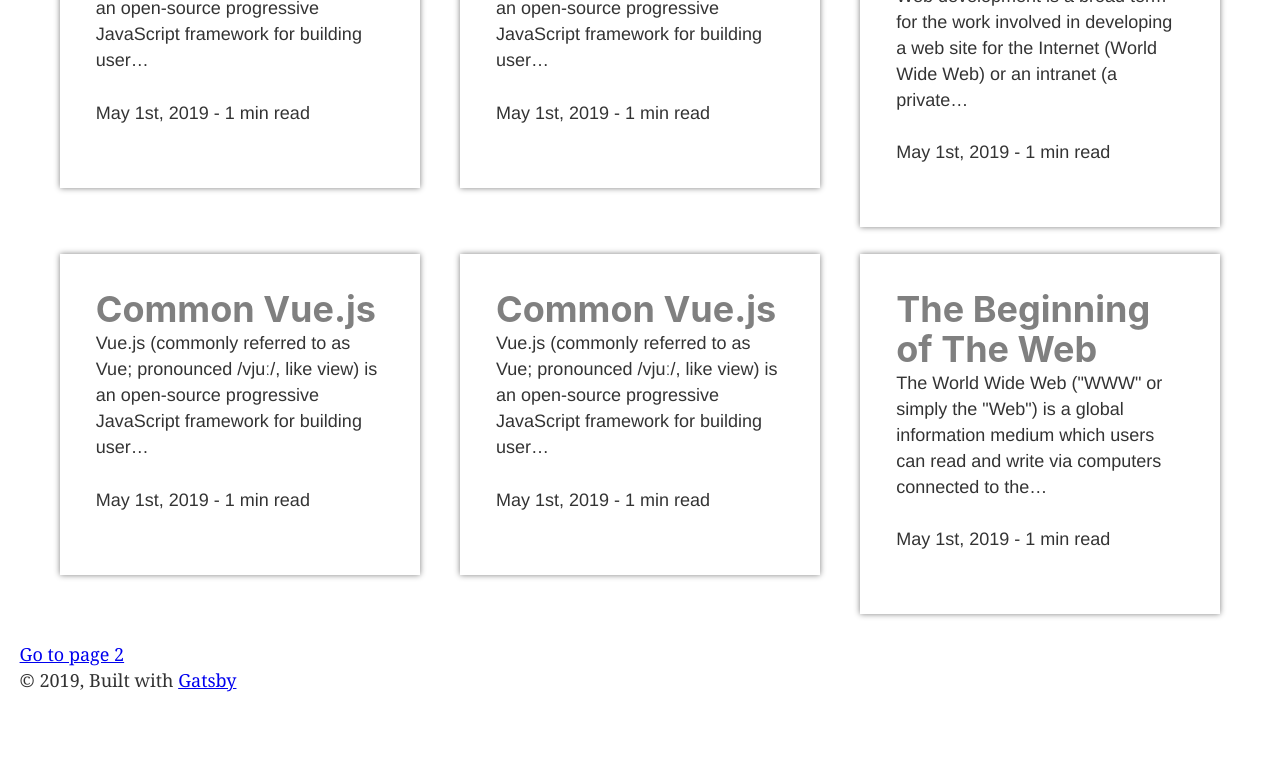
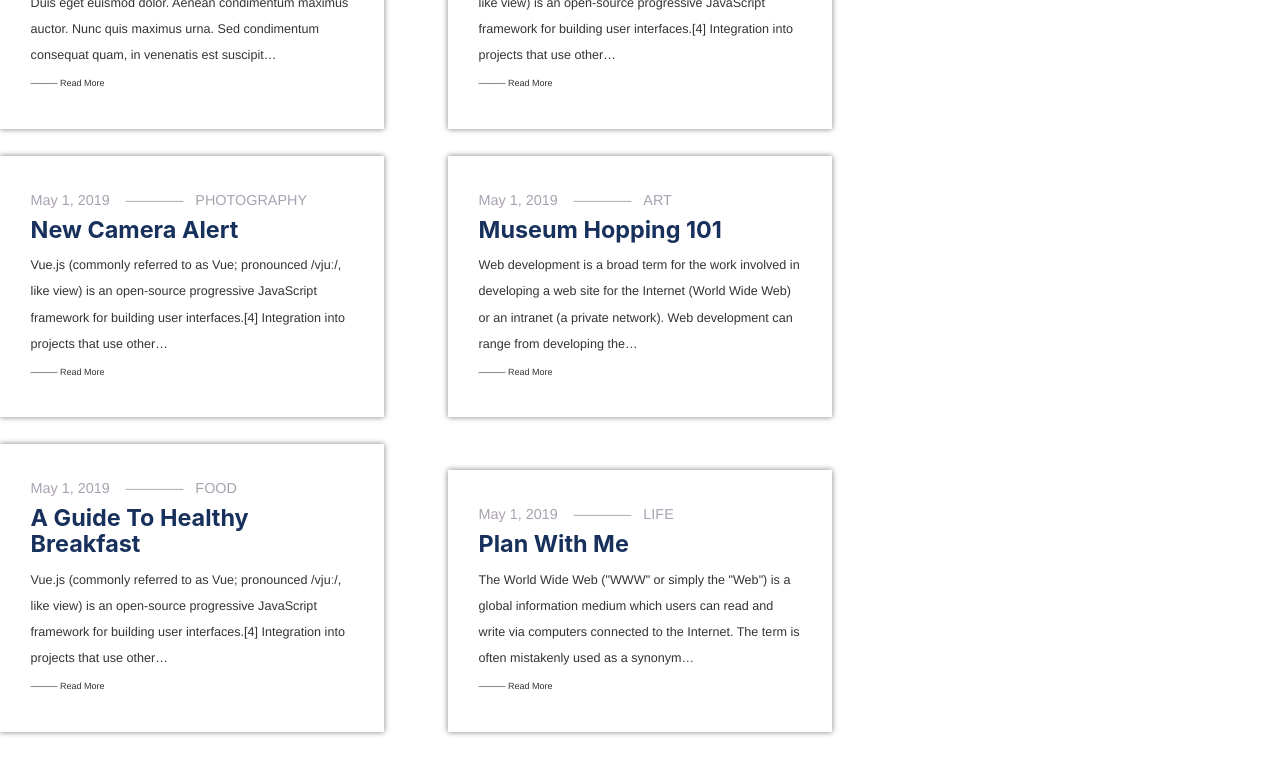
Before and after one commit to aakbarkhan/prtp, a Gatsby site: page / in a window 1280 px wide. Shown: the part 497-1254 px from the top of the page. Before the commit the page ends 1217 px from the top, so only its background shows below. Built offline with nearby package versions, Linux system fonts and the light colour scheme; Gatsby itself is replaced by a stand-in of ours.

Commit message:
Added Styling For Blog Cards

```diff
--- a/gatsby-config.js
+++ b/gatsby-config.js
@@ -28,6 +28,18 @@ module.exports = {
         icon: `src/images/gatsby-icon.png`, // This path is relative to the root of the site.
       },
     },
+    {
+      resolve: `gatsby-source-filesystem`,
+      options: {
+        path: `${__dirname}/src/pages`,
+      },
+    },
+    {
+      resolve: `gatsby-source-filesystem`,
+      options: {
+        path: `${__dirname}/src/images`,
+      },
+    },
     `gatsby-plugin-offline`,
     {
       resolve: 'gatsby-source-filesystem',
--- a/package.json
+++ b/package.json
@@ -10,7 +10,8 @@
     "gatsby-plugin-manifest": "^2.2.23",
     "gatsby-plugin-offline": "^3.0.21",
     "gatsby-plugin-react-helmet": "^3.1.13",
-    "gatsby-plugin-sharp": "^2.2.31",
+    "gatsby-plugin-sharp": "^2.3.2",
+    "gatsby-remark-images": "^3.1.32",
     "gatsby-source-filesystem": "^2.1.33",
     "gatsby-transformer-remark": "^2.6.35",
     "gatsby-transformer-sharp": "^2.2.23",
--- a/src/components/blogs.js
+++ b/src/components/blogs.js
@@ -1,16 +1,23 @@
 import React from 'react'
 import Link from 'gatsby-link'
+import Img from "gatsby-image"
 
 const Blogs = ({ data }) => {
+  // let post = data.markdownRemark
+  // let featuredImgFluid = post.frontmatter.featuredImage.childImageSharp.fluid
   console.log(data);
   return (
     <div className="blog-container">
+
       {data.edges.map(({node}) => (
+
         <Link to={node.fields.slug} style={{ textDecoration: 'none', color: 'inherit'}}>
           <div key={node.id} className="blog-card">
+          {/* <p>{node.frontmatter.featuredImage}</p> */}
+            <p className="blog-date-topic">{node.frontmatter.date} &nbsp;&nbsp; ———— &nbsp;&nbsp;{node.frontmatter.topic}</p>
             <h3 className="blog-title">{node.frontmatter.title}</h3>
             <p className="blog-excerpt">{node.excerpt}</p>
-            <p className="blog-date-read">{node.frontmatter.date} - {node.frontmatter.read}</p>
+            <p className="read-more"> ——— Read More</p>
           </div>
         </Link>
       ))}
--- a/src/components/layout.js
+++ b/src/components/layout.js
@@ -29,8 +29,8 @@ const Layout = ({ children }) => {
       <div
         style={{
           margin: `0 auto`,
-          maxWidth: 1300,
-          padding: `0px 1.0875rem 1.45rem`,
+          maxWidth: 1500,
+          // padding: `0px 1.0875rem 1.45rem`,
           paddingTop: 0,
         }}
       >
--- a/src/content/blogs/blog-five.md
+++ b/src/content/blogs/blog-five.md
@@ -1,7 +1,7 @@
 ---
-title: "Common Vue.js"
-date: "May 1st, 2019"
+title: "New Camera Alert"
+date: "May 1, 2019"
 read: "1 min read"
-topic: "feature"
+topic: "PHOTOGRAPHY"
 ---
 Vue.js (commonly referred to as Vue; pronounced /vjuː/, like view) is an open-source progressive JavaScript framework for building user interfaces.[4] Integration into projects that use other JavaScript libraries is made easy with Vue because it is designed to be incrementally adoptable. Vue can also function as a web application framework capable of powering advanced single-page applications. - Wikipedia
--- a/src/content/blogs/blog-four.md
+++ b/src/content/blogs/blog-four.md
@@ -1,7 +1,14 @@
 ---
-title: "Common Vue.js"
-date: "May 1st, 2019"
+title: "Pizza Tour"
+date: "November 16, 2019"
 read: "1 min read"
-topic: "feature"
+topic: "FOOD"
+featuredImage: ../../images/tea.jpg
 ---
-Vue.js (commonly referred to as Vue; pronounced /vjuː/, like view) is an open-source progressive JavaScript framework for building user interfaces.[4] Integration into projects that use other JavaScript libraries is made easy with Vue because it is designed to be incrementally adoptable. Vue can also function as a web application framework capable of powering advanced single-page applications. - Wikipedia
+
+
+Lorem ipsum dolor sit amet, consectetur adipiscing elit. Duis eget euismod dolor. Aenean condimentum maximus auctor. Nunc quis maximus urna. Sed condimentum consequat quam, in venenatis est suscipit ac. Suspendisse potenti. Morbi imperdiet aliquet metus, non tempor justo pretium a. Sed nec laoreet nunc. In hac habitasse platea dictumst. Aliquam sagittis magna vitae metus euismod, porta pellentesque metus scelerisque. Ut et tortor lobortis, venenatis nunc et, volutpat augue. Sed vestibulum risus vel arcu euismod malesuada. Lorem ipsum dolor sit amet, consectetur adipiscing elit.
+
+Nam risus ligula, ultrices sed purus eget, iaculis maximus sem. Sed ultrices eget tortor vel hendrerit. In ut nibh lacus. Donec suscipit aliquet tortor, eu tincidunt ipsum placerat eget. Proin eget tempus dui. Maecenas sit amet mauris diam. Morbi lacinia ex a sem suscipit eleifend et id urna. Mauris hendrerit velit quis gravida semper. Fusce et maximus lacus. Morbi pellentesque placerat leo a tincidunt.
+
+Duis porttitor arcu quis mauris condimentum, a vestibulum est aliquam. Pellentesque vitae diam non leo egestas convallis. Vivamus id tortor sit amet neque volutpat porta. Vivamus fermentum tellus convallis quam tristique, sed condimentum quam porta. Vivamus porta enim sed finibus hendrerit. Nulla velit lectus, consectetur eget turpis et, convallis tempus metus. Quisque quis sapien non ante pharetra fringilla vitae sit amet nulla. Pellentesque non accumsan ligula, a viverra eros. Cras in tortor commodo nisl scelerisque ullamcorper eget vitae ante. Morbi at semper quam. Aliquam erat volutpat. Aliquam fringilla varius varius. Morbi blandit viverra metus vel elementum. Suspendisse lorem ante, efficitur id cursus non, imperdiet eu eros. Fusce sollicitudin orci dictum sollicitudin finibus.
--- a/src/content/blogs/blog-one.md
+++ b/src/content/blogs/blog-one.md
@@ -1,7 +1,7 @@
 ---
-title: "Basic Web Development"
-date: "May 1st, 2019"
+title: "Museum Hopping 101"
+date: "May 1, 2019"
 read: "1 min read"
-topic: "feature"
+topic: "ART"
 ---
 Web development is a broad term for the work involved in developing a web site for the Internet (World Wide Web) or an intranet (a private network). Web development can range from developing the simplest static single page of plain text to the most complex web-based internet applications (or just 'web apps') electronic businesses, and social network services. A more comprehensive list of tasks to which web development commonly refers, may include web engineering, web design, web content development, client liaison, client-side/server-side scripting, web server and network security configuration, and e-commerce development.
--- a/src/content/blogs/blog-six.md
+++ b/src/content/blogs/blog-six.md
@@ -1,7 +1,7 @@
 ---
-title: "Common Vue.js"
+title: "Backpacking Across Europe"
 date: "May 1st, 2019"
 read: "1 min read"
-topic: "feature"
+topic: "TRAVEL"
 ---
 Vue.js (commonly referred to as Vue; pronounced /vjuː/, like view) is an open-source progressive JavaScript framework for building user interfaces.[4] Integration into projects that use other JavaScript libraries is made easy with Vue because it is designed to be incrementally adoptable. Vue can also function as a web application framework capable of powering advanced single-page applications. - Wikipedia
--- a/src/content/blogs/blog-three.md
+++ b/src/content/blogs/blog-three.md
@@ -1,7 +1,7 @@
 ---
-title: "Common Vue.js"
-date: "May 1st, 2019"
+title: "A Guide To Healthy Breakfast"
+date: "May 1, 2019"
 read: "1 min read"
-topic: "feature"
+topic: "FOOD"
 ---
 Vue.js (commonly referred to as Vue; pronounced /vjuː/, like view) is an open-source progressive JavaScript framework for building user interfaces.[4] Integration into projects that use other JavaScript libraries is made easy with Vue because it is designed to be incrementally adoptable. Vue can also function as a web application framework capable of powering advanced single-page applications. - Wikipedia
--- a/src/content/blogs/blog-two.md
+++ b/src/content/blogs/blog-two.md
@@ -1,7 +1,7 @@
 ---
-title: "The Beginning of The Web"
-date: "May 1st, 2019"
+title: "Plan With Me"
+date: "May 1, 2019"
 read: "1 min read"
-topic: "feature"
+topic: "LIFE"
 ---
 The World Wide Web ("WWW" or simply the "Web") is a global information medium which users can read and write via computers connected to the Internet. The term is often mistakenly used as a synonym for the Internet itself, but the Web is a service that operates over the Internet, just as e-mail also does. The history of the Internet dates back significantly further than that of the World Wide Web. - Wikipedia
--- a/src/pages/index.js
+++ b/src/pages/index.js
@@ -14,6 +14,7 @@ const IndexPage = ({ data }) => {
     <Layout>
       <SEO title="Home" />
       <Nav />
+      {/* <div style={{ maxWidth: `300px`, marginBottom: `1.45rem` }}> */}
       <div style={{ maxWidth: `300px`, marginBottom: `1.45rem` }}>
         <Image />
       </div>
@@ -43,8 +44,15 @@ export const query = graphql`
           date
           read
           topic
+          featuredImage {
+            childImageSharp {
+              fluid(maxWidth: 800) {
+                ...GatsbyImageSharpFluid
+              }
+            }
+          }
         }
-        excerpt
+        excerpt(pruneLength: 200)
       }
     }
   }
--- a/src/styles/global.css
+++ b/src/styles/global.css
@@ -1,22 +1,51 @@
 .blog-container {
-  display: flex;
-  flex-direction: row;
+  display: inline-block;
+  /* flex-direction: row; */
   flex-wrap: wrap;
-  justify-content: space-evenly;
+  /* width: 50%; */
+  padding-left: 0;
+  /* justify-content: space-evenly; */
 }
 
 .blog-card {
+  display: inline-block;
   margin-bottom: 1.5em;
-  padding: 2em;
+  padding: 1.7em;
   box-shadow: 0px 0px 6px grey;
   font-family: 'Helvetica';
-  width: 20em;
+  width: 30%;
 }
 
 .blog-title {
-  font-size: 2em;
-  color: grey;
-  margin-bottom: 0px;
+  font-size: 1.3em;
+  color: #18315C;
+  margin-bottom: 10px;
+}
+
+a {
+  margin-right: 5%;
+}
+
+/* a:nth-child(3n) .blog-title {
+  font-size: 1.5em;
+  color: red;
+  margin-bottom: 3px;
+} */
+
+.blog-date-topic {
+  color: #A9A1B0;
+  margin-bottom: 4px;
+  font-size: 0.8em;
+}
+
+.blog-excerpt {
+  font-size: 0.7em;
+  margin-bottom: 2px;
+}
+
+.read-more {
+  font-size: 0.5em;
+  margin-bottom: 2px;
 }
 
 .nav-container ul{
```
Also changed, not shown: 1 other file.
